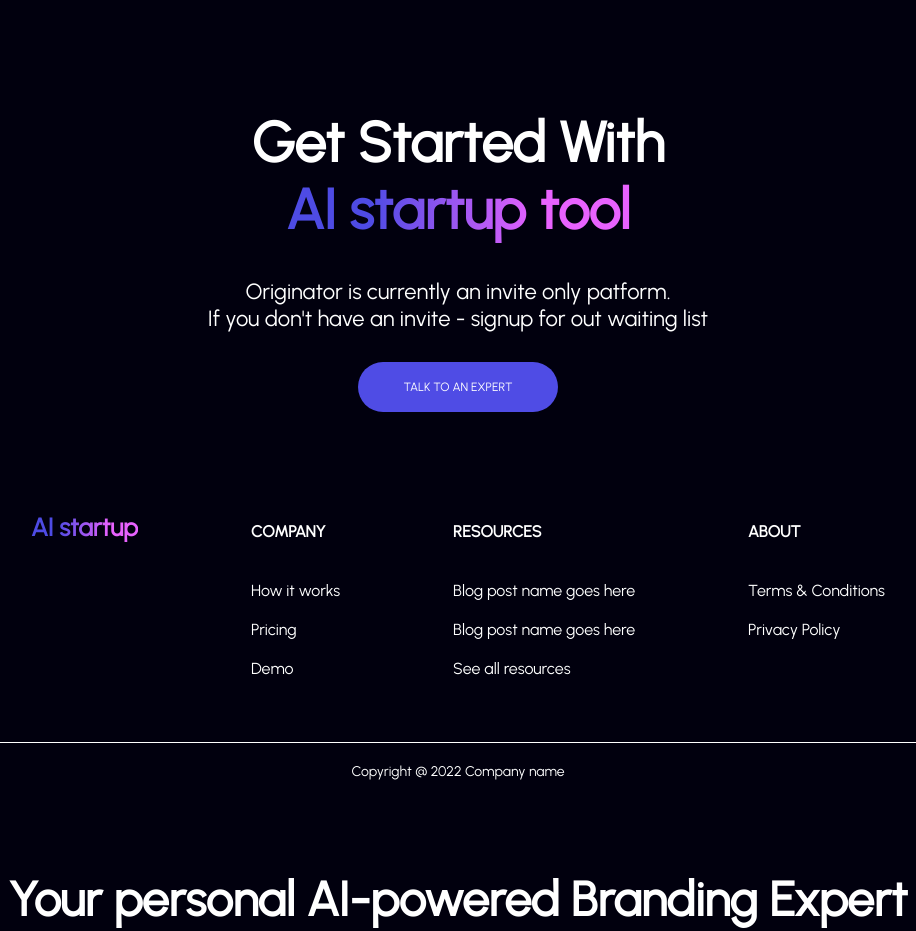
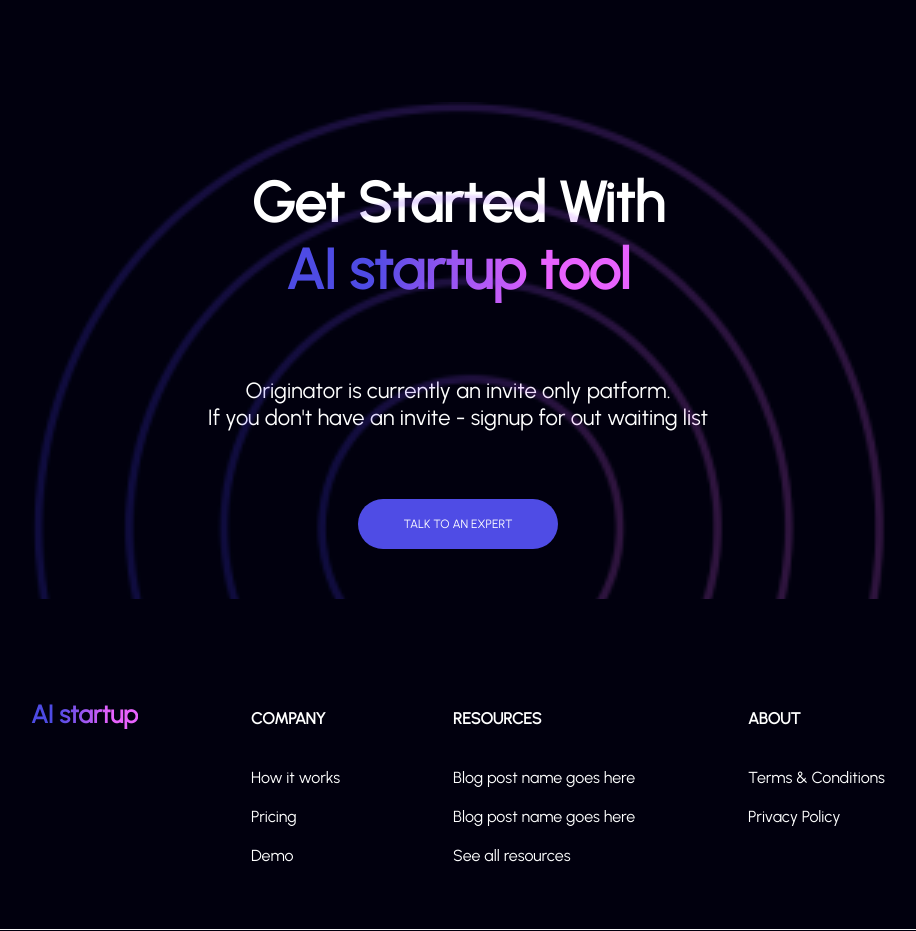
Before and after one commit to 1kert/AIStartup, a plain HTML site: page index.html in a window 1280 px wide. Shown: the part 7009-7940 px from the top of the page, without its empty margins (182-1098 px from the left). Drawn offline with Linux system fonts and the light colour scheme.

Commit message:
background

```diff
--- a/index.html
+++ b/index.html
@@ -313,7 +313,8 @@
             </div>
         </div>
     </div>
-    <div class="container get-started">
+    <div class="container get-started relative">
+        <img src="assets/circle.png">
         <div class="container-title">
             <h1>Get Started With<br><span class="title-gradient">AI startup tool</span></h1>
             <!-- <h1 class="title-gradient"></h1> -->
--- a/style.scss
+++ b/style.scss
@@ -282,6 +282,10 @@ h3 {
 }
 .get-started {
 	color: white;
+	width: 100%;
+	height: 500px;
+	padding-top: 70px !important;
+	overflow-y: hidden;
 	p {
 		font-size: 22px;
 		text-align: center;
@@ -292,6 +296,14 @@ h3 {
 	}
 	button {
 		margin-top: 30px;
+		margin-bottom: 50px;
+	}
+	img{
+		position: absolute;
+		scale: 3;
+		rotate: 270deg;
+		top: 230px;
+		opacity: 0.2;
 	}
 }
 .footer-panel {
```
Also changed, not shown: style.css, 1 other file.
